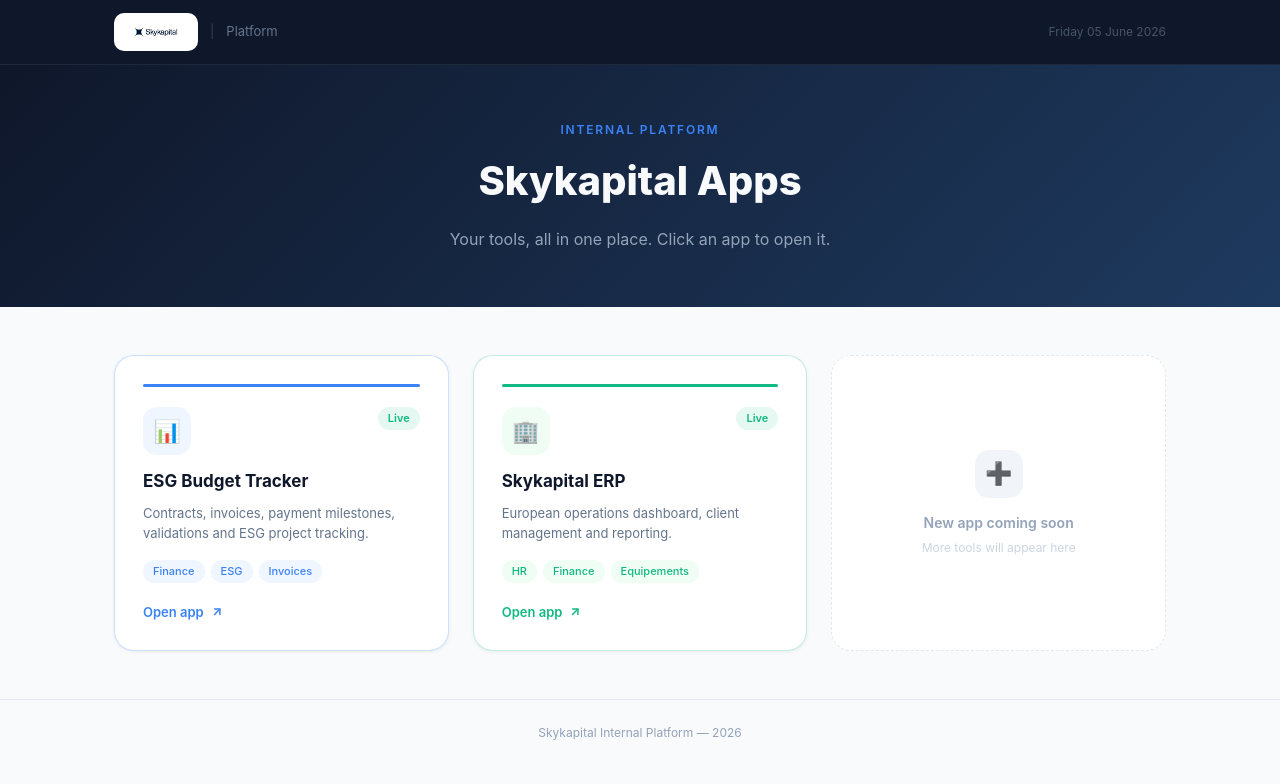
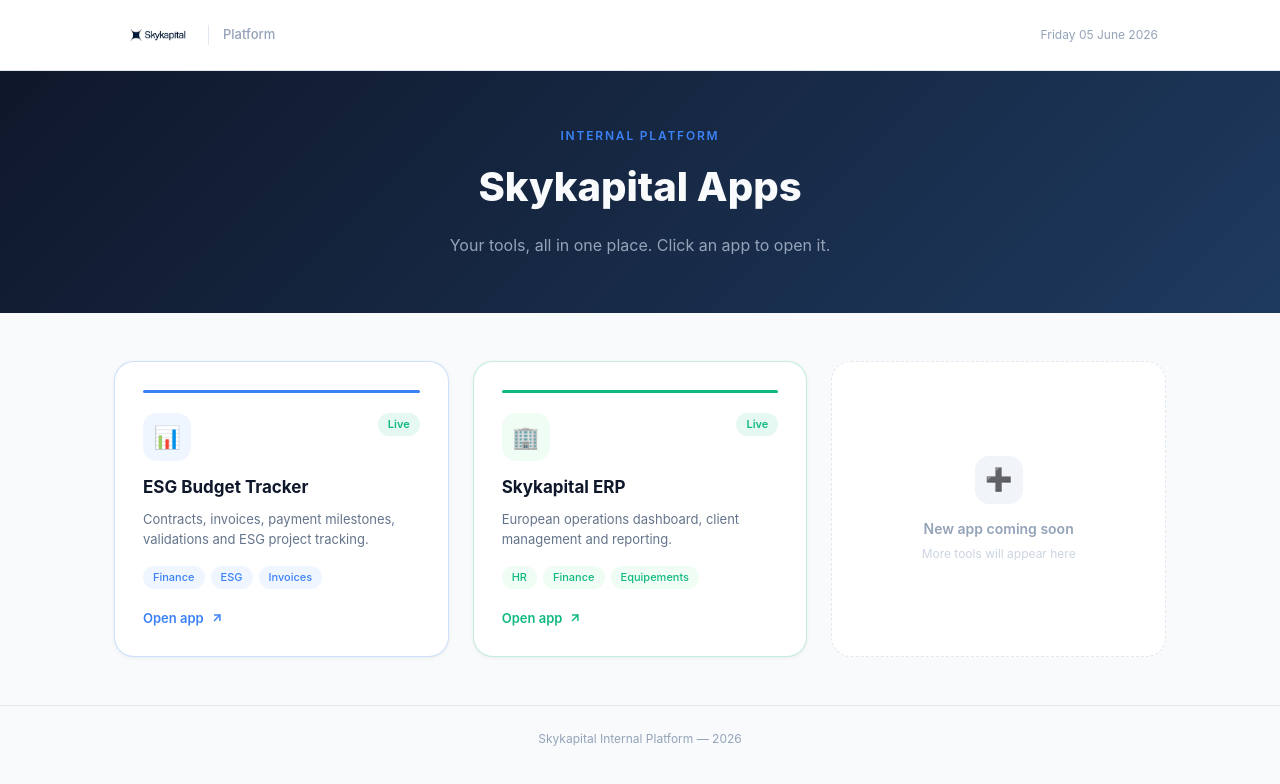
Before and after one commit to rudychoufani98-stack/Skykapital-portal, a Next.js app: page / in a window 1280 px wide. Shown: the top 784 px of the page. Built offline with nearby package versions, Linux system fonts and the light colour scheme.

Commit message:
White header so logo shows properly, clean divider

```diff
--- a/app/page.tsx
+++ b/app/page.tsx
@@ -26,16 +26,14 @@ export default function Portal() {
     <main style={{ minHeight: '100vh', background: '#F8FAFC', fontFamily: 'Inter, system-ui, sans-serif' }}>
 
       {/* Header */}
-      <div style={{ background: '#0F172A', borderBottom: '1px solid #1E293B' }}>
-        <div style={{ maxWidth: 1100, margin: '0 auto', padding: '0 24px', height: 64, display: 'flex', alignItems: 'center', justifyContent: 'space-between' }}>
-          <div style={{ display: 'flex', alignItems: 'center', gap: 12 }}>
-            <div style={{ background: '#fff', borderRadius: 10, padding: '5px 14px', display: 'flex', alignItems: 'center', justifyContent: 'center' }}>
-              <img src="/logo.png" alt="Skykapital" style={{ height: 28, objectFit: 'contain', display: 'block' }} />
-            </div>
-            <span style={{ color: '#334155', fontSize: 13 }}>|</span>
-            <span style={{ color: '#64748B', fontSize: 13 }}>Platform</span>
+      <div style={{ background: '#fff', borderBottom: '1px solid #E2E8F0', boxShadow: '0 1px 3px rgba(0,0,0,0.04)' }}>
+        <div style={{ maxWidth: 1100, margin: '0 auto', padding: '0 32px', height: 70, display: 'flex', alignItems: 'center', justifyContent: 'space-between' }}>
+          <div style={{ display: 'flex', alignItems: 'center', gap: 14 }}>
+            <img src="/logo.png" alt="Skykapital" style={{ height: 36, objectFit: 'contain', display: 'block' }} />
+            <div style={{ width: 1, height: 20, background: '#E2E8F0' }}/>
+            <span style={{ color: '#94A3B8', fontSize: 13, fontWeight: 500 }}>Platform</span>
           </div>
-          <span style={{ color: '#475569', fontSize: 12 }}>{new Date().toLocaleDateString('en-GB', { weekday: 'long', day: '2-digit', month: 'long', year: 'numeric' })}</span>
+          <span style={{ color: '#94A3B8', fontSize: 12 }}>{new Date().toLocaleDateString('en-GB', { weekday: 'long', day: '2-digit', month: 'long', year: 'numeric' })}</span>
         </div>
       </div>
 
```
